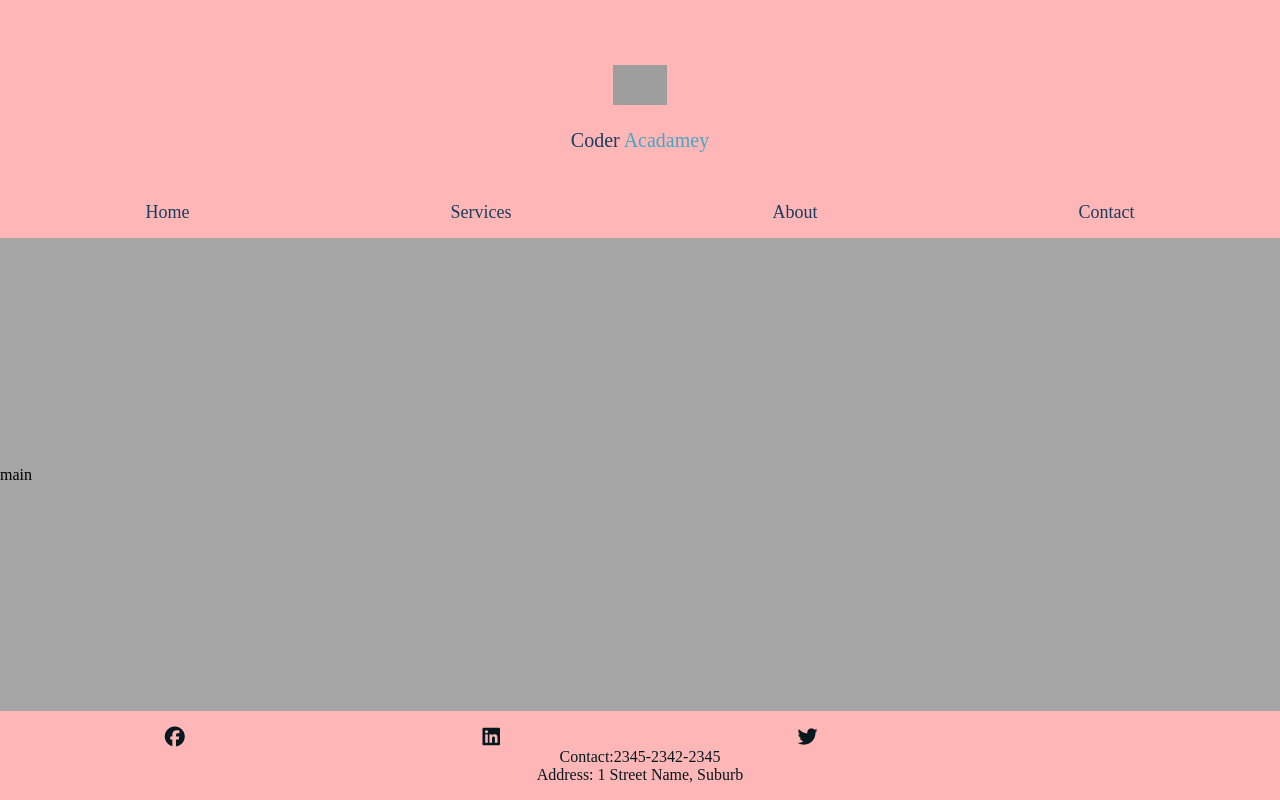
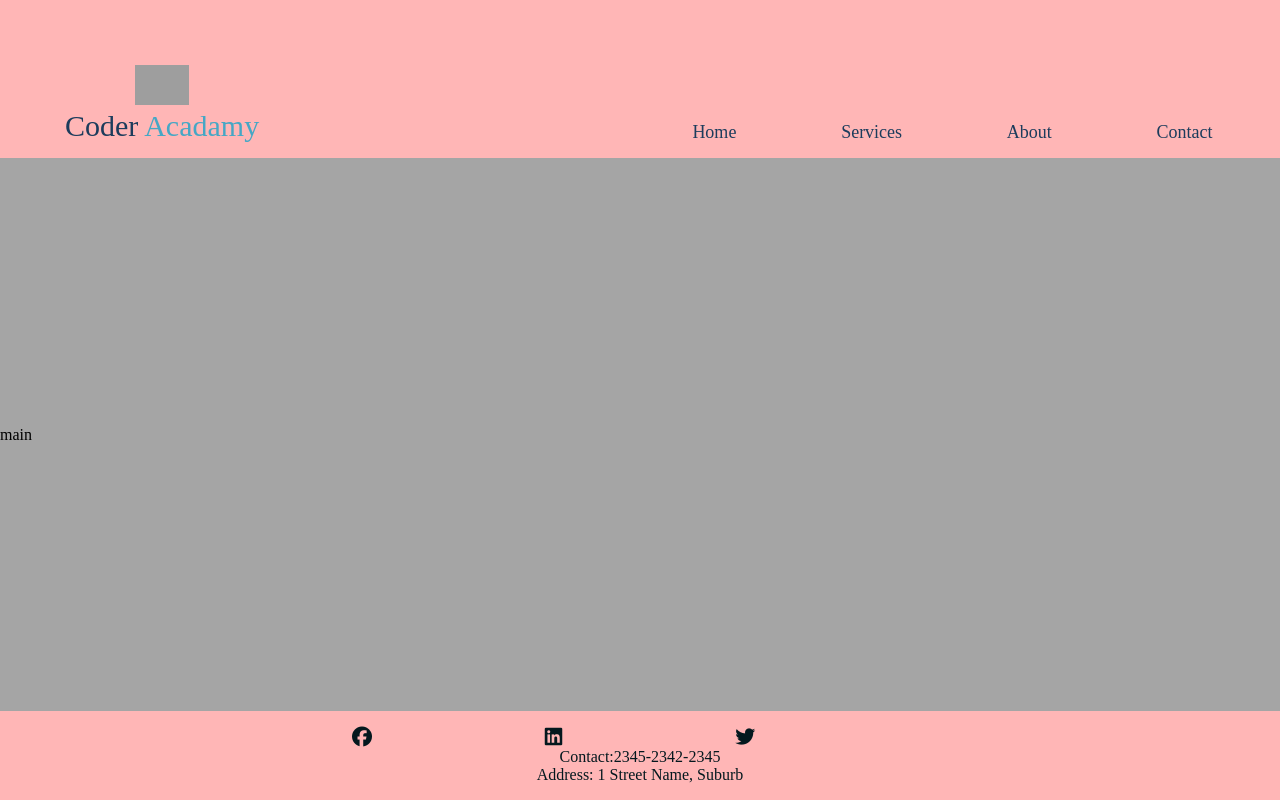
Before and after one commit to PeanutButterNJellyCrush/T1-WK2-PORTFOLIO-EXERCISE, a plain HTML site: page index.html in a window 1280 px wide. Drawn offline with Linux system fonts and the light colour scheme; grey boxes are pictures that could not be loaded.

Commit message:
Make footer and header responsive

```diff
--- a/index.html
+++ b/index.html
@@ -19,7 +19,7 @@
 
             <p class="ca_name">
                 <span class="coder_text">Coder</span>
-                <span class="acadamey_text">Acadamey</span>
+                <span class="acadamy_text">Acadamy</span>
 
             </p>
         </div>
--- a/style/index.css
+++ b/style/index.css
@@ -28,14 +28,18 @@ header{
 }
 
 .ca_name{
-    font-size: 20px;
+    font-size: 30px;
+    margin: 0;
 }
+
 .coder_text{
     color: #1C3C5C;
+
 }
-.acadamey_text{
+.acadamy_text{
     color: #45A7C5;
 }
+
 nav{
     display: flex;
     justify-content: space-around;
@@ -46,23 +50,46 @@ nav a {
     text-decoration: none;
     color: #1C3C5C;
 }
+
 footer {
     background-color: var(--primary-color);
     padding: 16px;
     text-align: center;
 }
+
 .social_media {
     display: flex;
     justify-content: space-around;
     margin-bottom: 32 px;
 }
+
 .social_media a i {
     color: #04181e;
     font-size: 20px;
 }
+
 .info{
     color: #04181e;
 }
+
 .info p{
     margin: 0;
 }
+@media screen and (min-width: 578px){
+    header{
+        display: flex;
+        align-items: flex-end;
+        justify-content: space-between;
+    }
+    .logo_name{
+        margin-bottom: 0;
+    }
+    nav{
+        width: 50%;
+    }
+    .social_media{
+        width:60%;
+        margin-left: auto;
+        margin-right: auto;
+    }
+}
```
Also changed, not shown: 1 other file.
